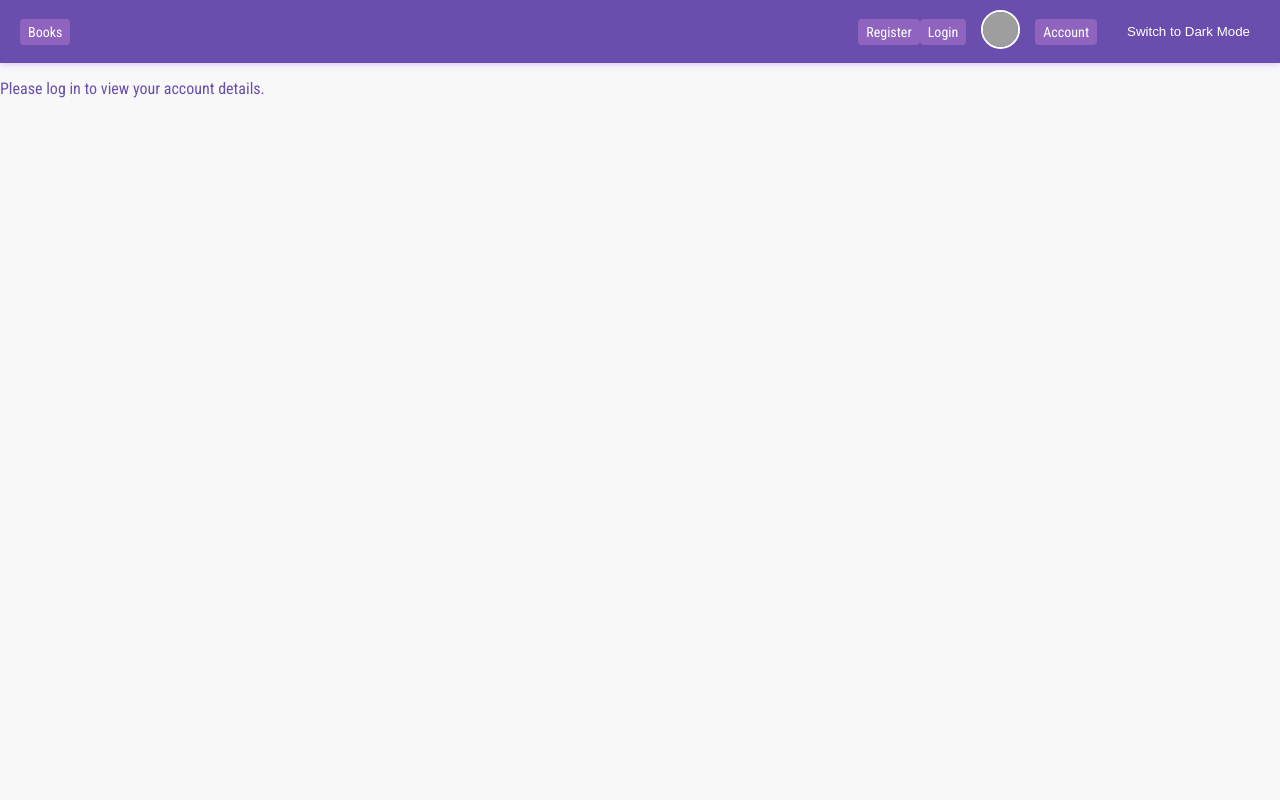
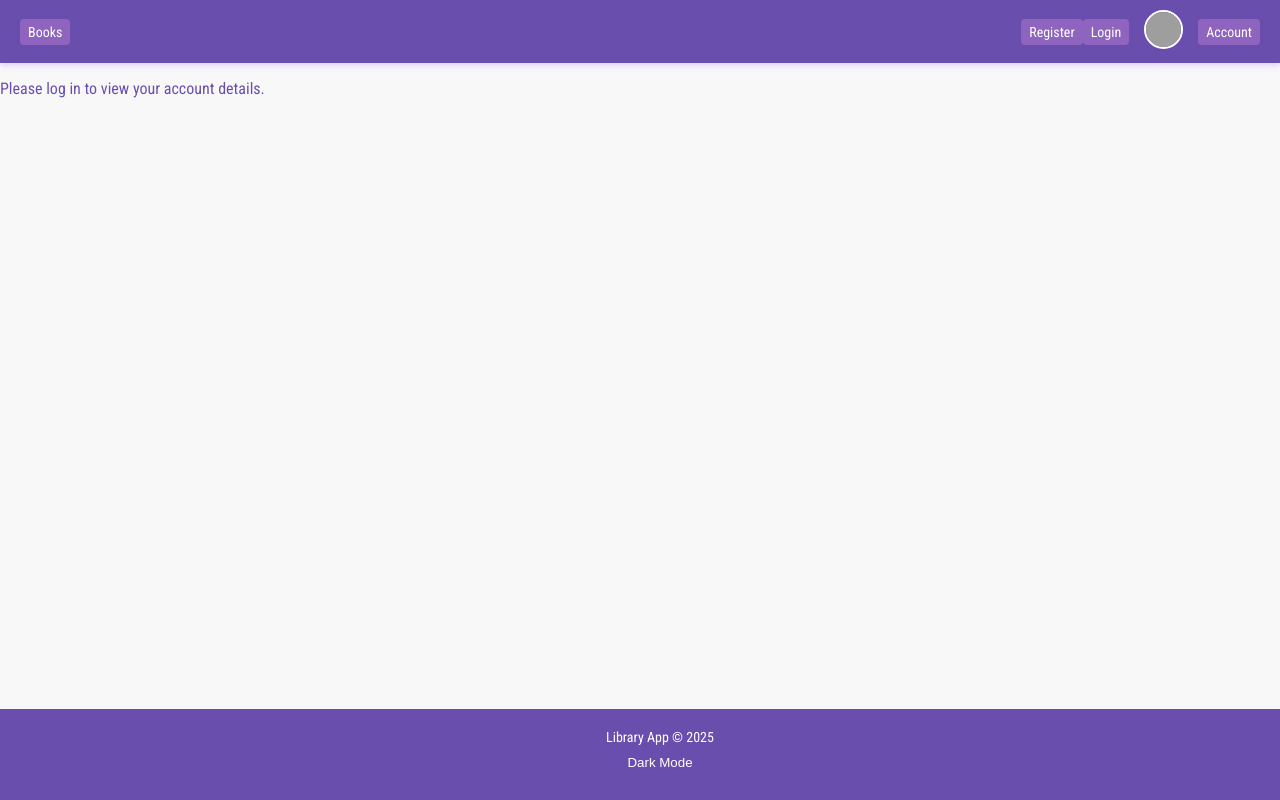
Before and after one commit to sandpitt-turtle/30Book, a React (Vite) app: page /account in a window 1280 px wide. Built offline with nearby package versions, Linux system fonts and the light colour scheme; grey boxes are pictures that could not be loaded.

Commit message:
Created Footer.jsx. Moved the themetoggle button to footer

```diff
--- a/src/App.css
+++ b/src/App.css
@@ -47,7 +47,8 @@ body {
   border: 1px solid var(--card-border-light);
   border-radius: 8px;
   padding: 15px;
-  max-width: 300px;
+  width: 300px;
+  height: 100px;
   text-align: center;
   box-shadow: 0 2px 4px rgba(160, 95, 255, 0.4);
   display: flex;
@@ -150,6 +151,10 @@ button.dark-theme:hover {
   margin: 0;
 }
 
+
+
+
+
 /* Profile Pic */
 .profile-pic {
   width: 35px;
@@ -180,6 +185,39 @@ button.dark-theme:hover {
   background-color: #6a4eae;
   box-shadow: 0 0 8px rgba(160, 95, 255, 0.6);
 }
+
+
+/* General App Container */
+.app-container {
+  display: flex;
+  flex-direction: column;
+  min-height: 100vh;  /* Ensure content fills the entire screen */
+}
+
+main {
+  flex: 1;  /* Makes sure the main content takes up all available space */
+  padding-bottom: 60px; /* Add bottom padding to prevent content from hiding behind the footer */
+}
+
+/* Footer Styles */
+footer {
+  position: fixed;
+  left: 0;
+  bottom: 0;
+  width: 100%; /* Ensure footer spans across the entire screen */
+  background-color: #6a4eae; /* Adjust to your theme */
+  color: white;
+  text-align: center;
+  padding: 20px;
+  z-index: 100; /* Ensure the footer is above other content */
+}
+
+footer p {
+  margin: 0;
+  font-size: 14px;
+}
+
+
 
 /* Modal */
 .overlay {
--- a/src/App.jsx
+++ b/src/App.jsx
@@ -1,21 +1,40 @@
-import React, { useState } from "react";
+import React, { useState, useEffect } from "react";
 import { BrowserRouter as Router, Routes, Route } from "react-router-dom";
 import Navigation from "./components/Navigation";
+import Footer from "./components/Footer"; // Import Footer
 import Books from "./components/AllBooks";
 import Login from "./components/Login";
 import Register from "./components/Register";
 import SingleBook from "./components/SingleBook";
 import Account from "./components/Account";
 
-import './App.css'
+import './App.css';
 import './index.css';
 
 function App() {
   const [token, setToken] = useState(localStorage.getItem("token") || "");
+  const [darkMode, setDarkMode] = useState(false);
+
+  // Toggle dark theme
+  const toggleTheme = () => {
+    setDarkMode((prevMode) => !prevMode);
+  };
+
+  // Apply dark mode to body when theme changes
+  useEffect(() => {
+    if (darkMode) {
+      document.body.classList.add("dark-theme");
+    } else {
+      document.body.classList.remove("dark-theme");
+    }
+  }, [darkMode]);
 
   return (
     <Router>
-      <Navigation />
+      <div className="app-container">
+        <Navigation onToggleTheme={toggleTheme} darkMode={darkMode} />
+
+        <main>
           <Routes>
             <Route path="/" element={<Books />} />
             <Route path="/books" element={<Books />} />
@@ -24,6 +43,10 @@ function App() {
             <Route path="/register" element={<Register setToken={setToken} />} />
             <Route path="/account" element={<Account setToken={setToken}/> } />
           </Routes>
+        </main>
+
+        <Footer onToggleTheme={toggleTheme} darkMode={darkMode} />
+      </div>
     </Router>
   );
 }
--- /dev/null
+++ b/src/components/Footer.jsx
@@ -0,0 +1,15 @@
+// Footer.jsx
+import React from "react";
+
+function Footer({ onToggleTheme, darkMode }) {
+  return (
+    <footer>
+      <p>Library App &copy; 2025</p>
+      <button className="theme-toggle" onClick={onToggleTheme}>
+        {darkMode ? "Light Mode" : "Dark Mode"}
+      </button>
+    </footer>
+  );
+}
+
+export default Footer;
--- a/src/components/Navigation.jsx
+++ b/src/components/Navigation.jsx
@@ -41,9 +41,7 @@ function Navigation() {
           </Link>
           <Link to="/account" className="account-link">Account</Link>
         </div>
-        <button onClick={toggleTheme} className="theme-toggle-btn">
-          Switch to {isDarkMode ? 'Light' : 'Dark'} Mode
-        </button>
+
       </div>
     </nav>
   );
```
Lines whose indentation alone changed are shown as unchanged.
